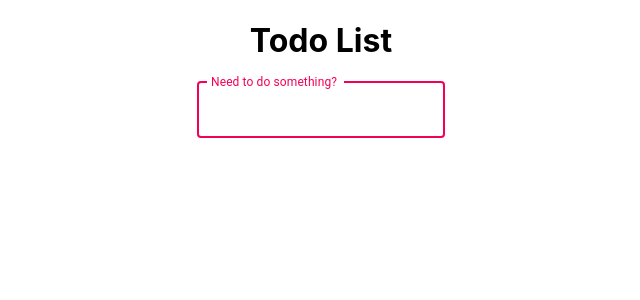
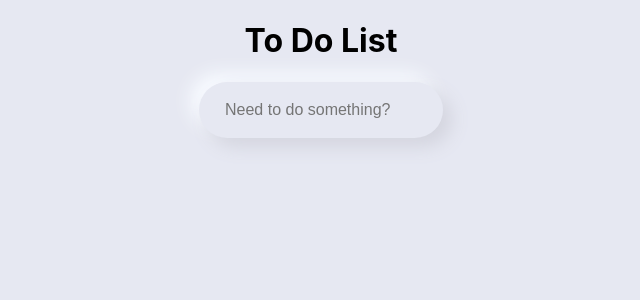
Before and after one commit to Zekemaz/react-todolist, a React (Create React App) app: page / in a window 1280 px wide. Shown: the top 300 px of the page, without its empty margins (319-959 px from the left). Built offline with nearby package versions, Linux system fonts and the light colour scheme.

Commit message:
update style and package to deploy

```diff
--- a/package.json
+++ b/package.json
@@ -1,4 +1,5 @@
 {
+  "homepage": "https://zekemaz/github.io/react-todolist",
   "name": "react-todolist",
   "version": "0.1.0",
   "private": true,
@@ -9,11 +10,14 @@
     "@testing-library/jest-dom": "^4.2.4",
     "@testing-library/react": "^9.5.0",
     "@testing-library/user-event": "^7.2.1",
+    "gh-pages": "^3.1.0",
     "react": "^16.13.1",
     "react-dom": "^16.13.1",
     "react-scripts": "3.4.1"
   },
   "scripts": {
+    "predeploy": "npm run build",
+    "deploy": "gh-pages -d build",
     "start": "react-scripts start",
     "build": "react-scripts build",
     "test": "react-scripts test",
--- a/src/App.css
+++ b/src/App.css
@@ -1,3 +1,10 @@
+html, body{
+  margin: 0;
+  padding: 0;
+  box-sizing: border-box;
+  background: #e6e8f2;
+}
+
 .App {
   text-align: center;
 }
@@ -41,3 +48,27 @@
 .App h1{
 
 }
+
+
+input{
+  width: 15vw;
+  height: 5vh;
+  padding: 1vh 2vw;
+  font-size: 1rem;
+  outline: none;
+  border: none;
+  border-radius: 50px;
+  background: #e6e8f2;
+  box-shadow:  9px 9px 18px #d4d5df,
+  -9px -9px 18px #f8fbff;
+}
+
+.MuiListItem-container{
+
+  border-radius: 50px;
+  background: #e6e8f2;
+  box-shadow:  9px 9px 18px #d4d5df,
+             -9px -9px 18px #f8fbff;
+  margin: 2vw auto;
+  width: 70%;
+}
--- a/src/App.js
+++ b/src/App.js
@@ -42,7 +42,7 @@ function App() {
 
   return (
     <div className="App">
-      <h1>Todo List</h1>
+      <h1>To Do List</h1>
       <ToDoForm saveTodo={saveTodo}/>
       <ToDoList todos={todos} deleteTodo={deleteTodo} />
     </div>
--- a/src/Components/ToDoForm.js
+++ b/src/Components/ToDoForm.js
@@ -18,7 +18,7 @@
  */
 
 import React, { useState } from 'react';
-import TextField from '@material-ui/core/TextField'
+// import TextField from '@material-ui/core/TextField'
 
 const ToDoForm = ({saveTodo}) => {
 
@@ -42,9 +42,9 @@ const ToDoForm = ({saveTodo}) => {
 
     return(
         <form className="todo-form" onSubmit={onSubmit}>
-            <TextField inputProps={textFieldProps}
+            <input
              value={value} onChange={onChange} variant="outlined"
-             label="Need to do something?" color="secondary"/>
+             placeholder="Need to do something?" autoFocus={true} maxLength={50} color="secondary"/>
         </form>
     )
 }
--- a/src/Components/ToDoList.js
+++ b/src/Components/ToDoList.js
@@ -20,10 +20,14 @@ import DeleteIcon from '@material-ui/icons/Delete'
 
 
 const ToDoList = ({ todos, deleteTodo }) => {
+
+
+
+
     return(
         <List className="list">
             {todos.map((todo, index) => (
-                <ListItem className="listItem" key={index.toString()} dense button>
+                <ListItem className="listItem" key={index.toString()} dense>
                 <Checkbox className="checkbox" tabIndex={-1} disableRipple color='secondary' />
                 <ListItemText className="listItemText" primary={todo} />
                 <ListItemSecondaryAction>
```
Also changed, not shown: 1 other file (tests, documents, lock files or other folders).
